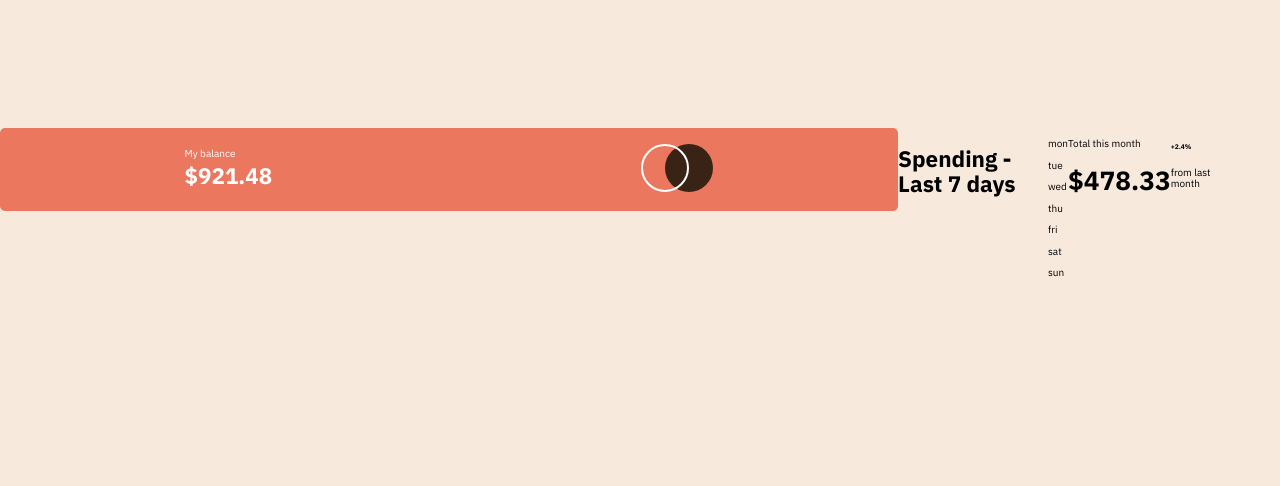
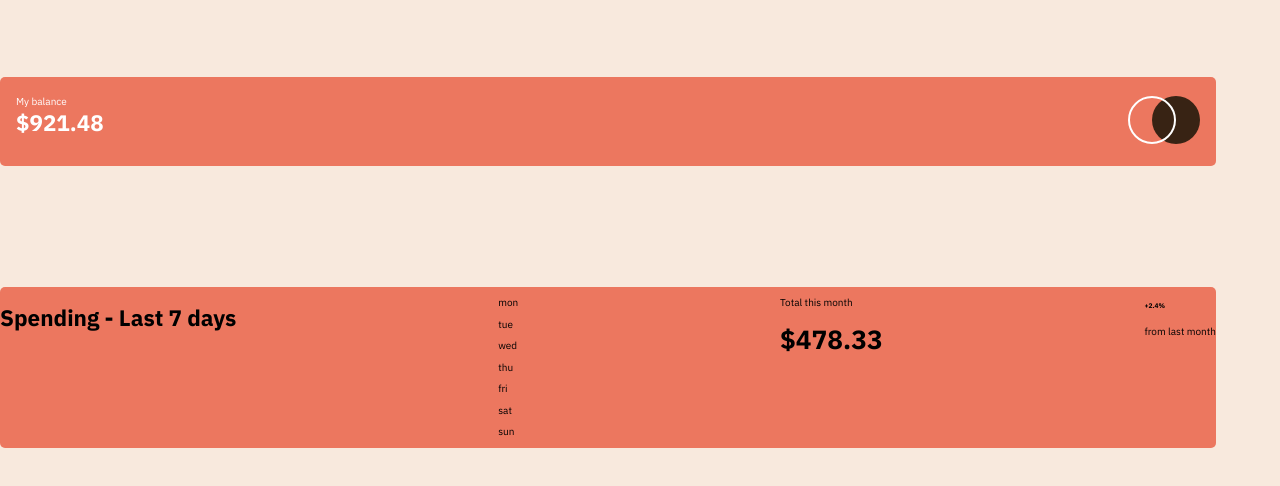
Before and after one commit to THREEhundo/expenses-chart-component-main, a plain HTML site: page index.html in a window 1280 px wide. Drawn offline with Linux system fonts and the light colour scheme; files that its build step writes are made by us from their sources; files whose address does not match are found by name.

Commit message:
added base class to spending container

```diff
--- a/css/style.css
+++ b/css/style.css
@@ -11,20 +11,24 @@ h2 {
 
 .container {
     display: flex;
+    flex-direction: column;
 }
 
 .component {
     width: 95%;
-    margin: 10% 0;
+    margin: 1rem 0;
 }
 
-.balance {
+.balance,
+.spending {
     width: 100%;
     height: fit-content;
     display: flex;
+    flex-direction: row;
     justify-content: space-between;
     border-radius: 5px;
     background-color: hsl(10, 79%, 65%);
+    margin: 5% 0;
 }
 
 .balance>* {
@@ -36,11 +40,12 @@ h2 {
     height: max-content;
 }
 
-.half>* {
+.half>*,
+img {
     padding: 0;
-    margin: 5% 0;
+    margin: 0.2rem 0;
 }
 
-.balance>div {
-    margin: auto;
+.logo-container {
+    margin-left: auto;
 }
--- a/index.html
+++ b/index.html
@@ -23,9 +23,9 @@
                 <h2 id="current-balance">$921.48</h2>
             </div>
 
-            <div><img src="./images/logo.svg" alt="overlapping circles" srcset=""></div>
+            <div class="logo-container"><img src="./images/logo.svg" alt="overlapping circles" srcset=""></div>
         </section>
-        <section class="container">
+        <section class="container spending">
             <h2>Spending - Last 7 days</h2>
             <section class="bars">
                 <div class="bar"></div>
```
